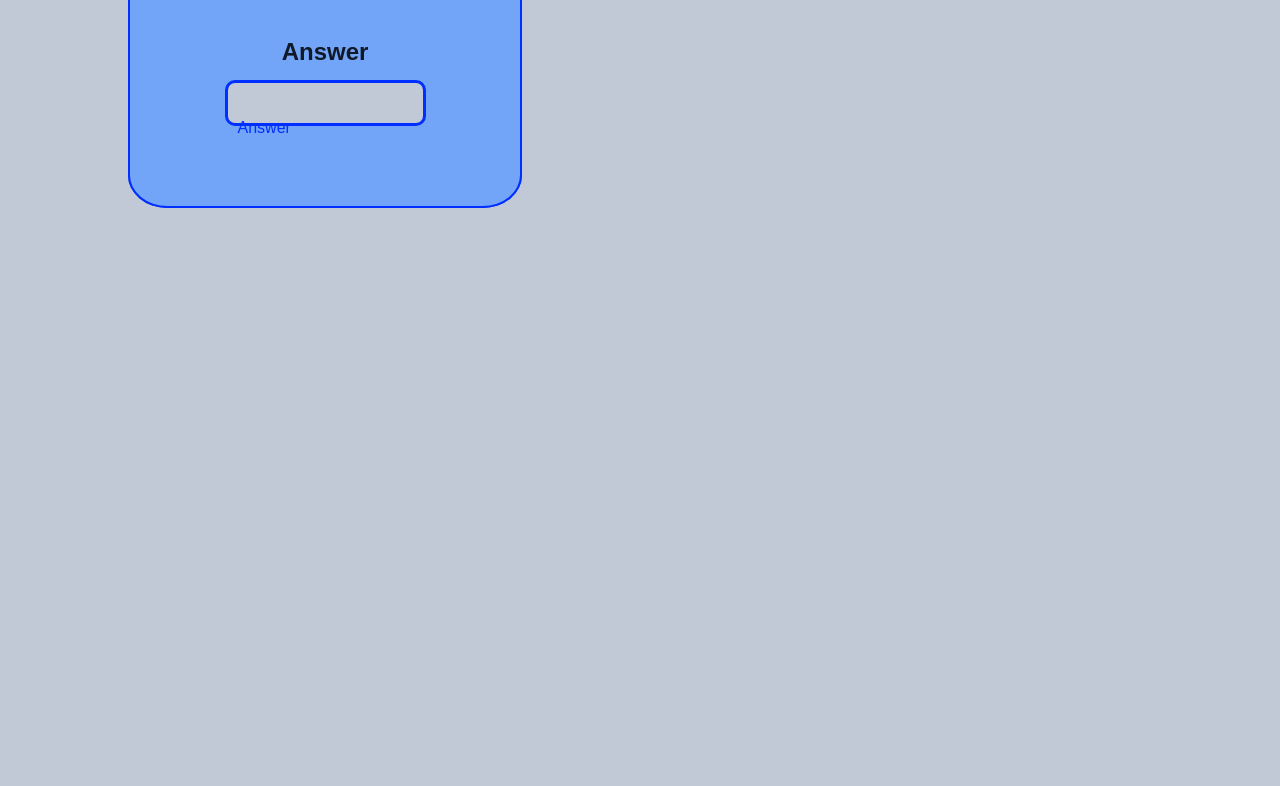
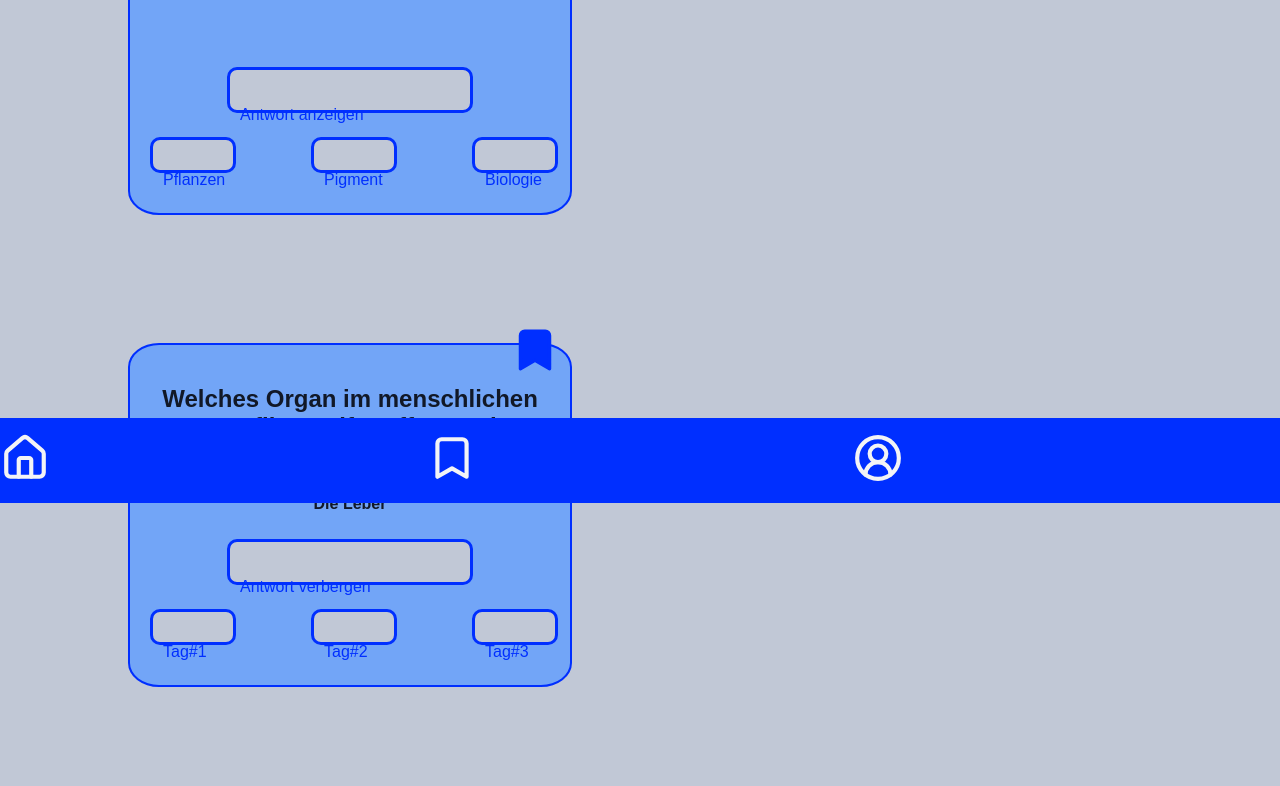
Before and after one commit to juli-albrecht/quiz-app, a plain HTML site: page index.html in a window 1280 px wide. Shown: the part 297-1083 px from the top of the page. Before the commit the page ends 800 px from the top, so only its background shows below. Drawn offline with Linux system fonts and the light colour scheme.

Commit message:
add navi

```diff
--- a/components/button.css
+++ b/components/button.css
@@ -7,8 +7,8 @@ padding: 10px;
 border-radius: 10px;
 border-style: solid;
 border-color: var(--success);
-position: relative;
-bottom: 60px;
+position: absolute;
+bottom: 100px;
 align-self: center;
 }
 
--- a/components/card.css
+++ b/components/card.css
@@ -3,28 +3,28 @@
 .card {
   display: flex;
   flex-direction: column;
-  justify-content: center;
+  justify-content: flex-start;
+  top: 40px;
   margin: 10%;
- width: 350px;
-height: auto;
+ width: 400px;
+height: 300px;
   background: var(--primary-color);
   color: var(--text-light);
   padding: 20px;
-  border-radius: 10%;
+  border-radius: 7%;
   border-width: 2.5px;
   border-style: solid;
   border-color: var(--success);
-  position: absolute;
+  position: relative;
   z-index: 1;
 }
 
 
 .card-bookmark {
  all: unset;
-  /* padding: 6px 12px; */
-  position: relative;
-  top: -230px;
-  right: -300px;
+  position: absolute;
+  top: -20px;
+  right: 10px;
   stroke: var(--success);
   fill: var(--primary-color);
   width: 50px;
@@ -33,13 +33,56 @@ height: auto;
   z-index: 1;
 }
 
+#active {
+    stroke: var(--success);
+  fill: var(--success);
+}
+
 
 h2{
+    justify-content: flex-start;
+    align-self: center;
+    margin-bottom: 10px;
+    top: 0px;
     text-align: center;
-   font-size: 2.5rem
+    font-size: 1.5rem
 }
 
 h3{
+    justify-content: flex-start;
+    align-self: center;
+    margin-bottom: 15px;
     text-align: center;
-   font-size: 1.5rem
+    font-size: 1rem
 }
+
+.tag-container {
+all: unset;
+display: flex;
+flex-direction: row;
+justify-content: space-between;
+gap: 75px;
+position: absolute;
+bottom: 40px;
+}
+
+.tags {
+background-color: var(--background-light);
+width: 60px;
+height: 10px;
+padding: 10px;
+border-radius: 10px;
+border-style: solid;
+border-color: var(--success);
+bottom: 50px;
+}
+
+.tag-text{
+color: var(--success);
+align-self: center;
+position: absolute;
+}
+
+button{
+    all:unset;
+}
--- a/components/header.css
+++ b/components/header.css
@@ -1,7 +1,10 @@
 .header {
     width: 100%;
-    height: 50px;
-    background-color: var(--primary-color);
-    color: var(--text-light);
+    height: 70px;
+    background-color: var(--success);
+    color: var(--text-dark);
     text-align: center;
+    position: fixed;
+    top: 0px;
+    z-index: 2;
 }
--- a/components/navigation.css
+++ b/components/navigation.css
@@ -0,0 +1,23 @@
+.footer{
+    width: 100%;
+    height: 70px;
+    background-color: var(--success);
+    color: var(--text-light);
+    text-align: center;
+    position: fixed;
+    bottom: 0px;
+    z-index: 2;
+    padding-top: 15px;
+}
+
+.navigation{
+    display: flex;
+    flex-direction: row;
+    justify-content: space-between;
+}
+
+.icons{
+    width: 50px;
+    height: 50px;
+    stroke: var(--text-dark)
+}
--- a/index.html
+++ b/index.html
@@ -13,28 +13,152 @@
     </header>
     <main>
         <section class="card">
-        <h2>Question?</h2>
-        <h3>Answer</h3>
+        <h2>Wie heißt der grüne Farbstoff, mit dem Pflanzen Photosynthese betreiben?</h2>
+
         <button class="card-bookmark">
         <svg xmlns="http://www.w3.org/2000/svg" viewBox="0 0 24 24" stroke-linecap="round" stroke-linejoin="round" class="lucide lucide-bookmark-icon lucide-bookmark"><path d="m19 21-7-4-7 4V5a2 2 0 0 1 2-2h10a2 2 0 0 1 2 2v16z"/></svg>
         </button>
 
 <button class="button">
- <p class="button-text">Answer</p>
+ <p class="button-text">Antwort anzeigen</p>
 </button>
-        </section>
-        <section class="card">
-        <h2>Question?</h2>
-        <h3>Answer</h3>
+
+<section class="tag-container">
+<button class="tags">
+    <p class="tag-text">Pflanzen</p>
+</button>
+
+<button class="tags">
+    <p class="tag-text">Pigment</p>
+</button>
+
+<button class="tags">
+    <p class="tag-text">Biologie</p>
+</button>
+</section>
+</section>
+
+
+<section class="card">
+        <h2>Welches Organ im menschlichen Körper filtert Giftstoffe aus dem Blut?</h2>
+        <h3>Die Leber</h3>
+        <button class="card-bookmark" id="active">
+        <svg xmlns="http://www.w3.org/2000/svg" viewBox="0 0 24 24" stroke-linecap="round" stroke-linejoin="round" class="lucide lucide-bookmark-icon lucide-bookmark"><path d="m19 21-7-4-7 4V5a2 2 0 0 1 2-2h10a2 2 0 0 1 2 2v16z"/></svg>
+        </button>
+
+<button class="button">
+ <p class="button-text">Antwort verbergen</p>
+</button>
+
+<section class="tag-container">
+<button class="tags">
+    <p class="tag-text">Tag#1</p>
+</button>
+
+<button class="tags">
+    <p class="tag-text">Tag#2</p>
+</button>
+
+<button class="tags">
+    <p class="tag-text">Tag#3</p>
+</button>
+</section>
+</section>
+
+<section class="card">
+        <h2>Mit welcher Blutgruppe wird man als „Universalspender“ bezeichnet?</h2>
+
         <button class="card-bookmark">
         <svg xmlns="http://www.w3.org/2000/svg" viewBox="0 0 24 24" stroke-linecap="round" stroke-linejoin="round" class="lucide lucide-bookmark-icon lucide-bookmark"><path d="m19 21-7-4-7 4V5a2 2 0 0 1 2-2h10a2 2 0 0 1 2 2v16z"/></svg>
         </button>
 
 <button class="button">
- <p class="button-text">Answer</p>
+ <p class="button-text">Antwort anzeigen</p>
 </button>
-        </section>
 
-    </main>
+<section class="tag-container">
+<button class="tags">
+    <p class="tag-text">Tag#1</p>
+</button>
+
+<button class="tags">
+    <p class="tag-text">Tag#2</p>
+</button>
+
+<button class="tags">
+    <p class="tag-text">Tag#3</p>
+</button>
+</section>
+</section>
+
+<section class="card">
+        <h2>Welche Tierklasse umfasst Frösche, Kröten und Salamander?</h2>
+        <h3></h3>
+        <button class="card-bookmark">
+        <svg xmlns="http://www.w3.org/2000/svg" viewBox="0 0 24 24" stroke-linecap="round" stroke-linejoin="round" class="lucide lucide-bookmark-icon lucide-bookmark"><path d="m19 21-7-4-7 4V5a2 2 0 0 1 2-2h10a2 2 0 0 1 2 2v16z"/></svg>
+        </button>
+
+<button class="button">
+ <p class="button-text">Antwort anzeigen</p>
+</button>
+
+<section class="tag-container">
+<button class="tags">
+    <p class="tag-text">Tag#1</p>
+</button>
+
+<button class="tags">
+    <p class="tag-text">Tag#2</p>
+</button>
+
+<button class="tags">
+    <p class="tag-text">Tag#3</p>
+</button>
+</section>
+</section>
+
+<section class="card">
+        <h2>Wie heißt das Molekül, das in den Zellen Energie speichert und als „Energie­währung“ gilt??</h2>
+        <h3>Adenosintriphosphat (ATP)</h3>
+        <button class="card-bookmark" id="active">
+        <svg xmlns="http://www.w3.org/2000/svg" viewBox="0 0 24 24" stroke-linecap="round" stroke-linejoin="round" class="lucide lucide-bookmark-icon lucide-bookmark"><path d="m19 21-7-4-7 4V5a2 2 0 0 1 2-2h10a2 2 0 0 1 2 2v16z"/></svg>
+        </button>
+
+<button class="button">
+ <p class="button-text">Antwort verbergen</p>
+</button>
+
+<section class="tag-container">
+<button class="tags">
+    <p class="tag-text">Tag#1</p>
+</button>
+
+<button class="tags">
+    <p class="tag-text">Tag#2</p>
+</button>
+
+<button class="tags">
+    <p class="tag-text">Tag#3</p>
+</button>
+</section>
+</section>
+
+</main>
+
+<footer class="footer">
+    <nav class="navigation">
+<button class="icons">
+    <svg xmlns="http://www.w3.org/2000/svg"  viewBox="0 0 24 24" fill="none"  stroke-width="2" stroke-linecap="round" stroke-linejoin="round" class="lucide lucide-house-icon lucide-house"><path d="M15 21v-8a1 1 0 0 0-1-1h-4a1 1 0 0 0-1 1v8"/><path d="M3 10a2 2 0 0 1 .709-1.528l7-6a2 2 0 0 1 2.582 0l7 6A2 2 0 0 1 21 10v9a2 2 0 0 1-2 2H5a2 2 0 0 1-2-2z"/></svg>
+</button>
+
+<button class="icons">
+    <svg xmlns="http://www.w3.org/2000/svg" viewBox="0 0 24 24" fill="none" stroke-width="2" stroke-linecap="round" stroke-linejoin="round" class="lucide lucide-bookmark-icon lucide-bookmark"><path d="m19 21-7-4-7 4V5a2 2 0 0 1 2-2h10a2 2 0 0 1 2 2v16z"/></svg>
+</button class="icons">
+<svg xmlns="http://www.w3.org/2000/svg" width="50" height="50" viewBox="0 0 24 24" fill="none" stroke=#F3F4F6 stroke-width="2" stroke-linecap="round" stroke-linejoin="round" class="lucide lucide-circle-user-round-icon lucide-circle-user-round"><path d="M18 20a6 6 0 0 0-12 0"/><circle cx="12" cy="10" r="4"/><circle cx="12" cy="12" r="10"/></svg>
+<button>
+
+</button>
+    </nav>
+</footer>
 </body>
 </html>
```
